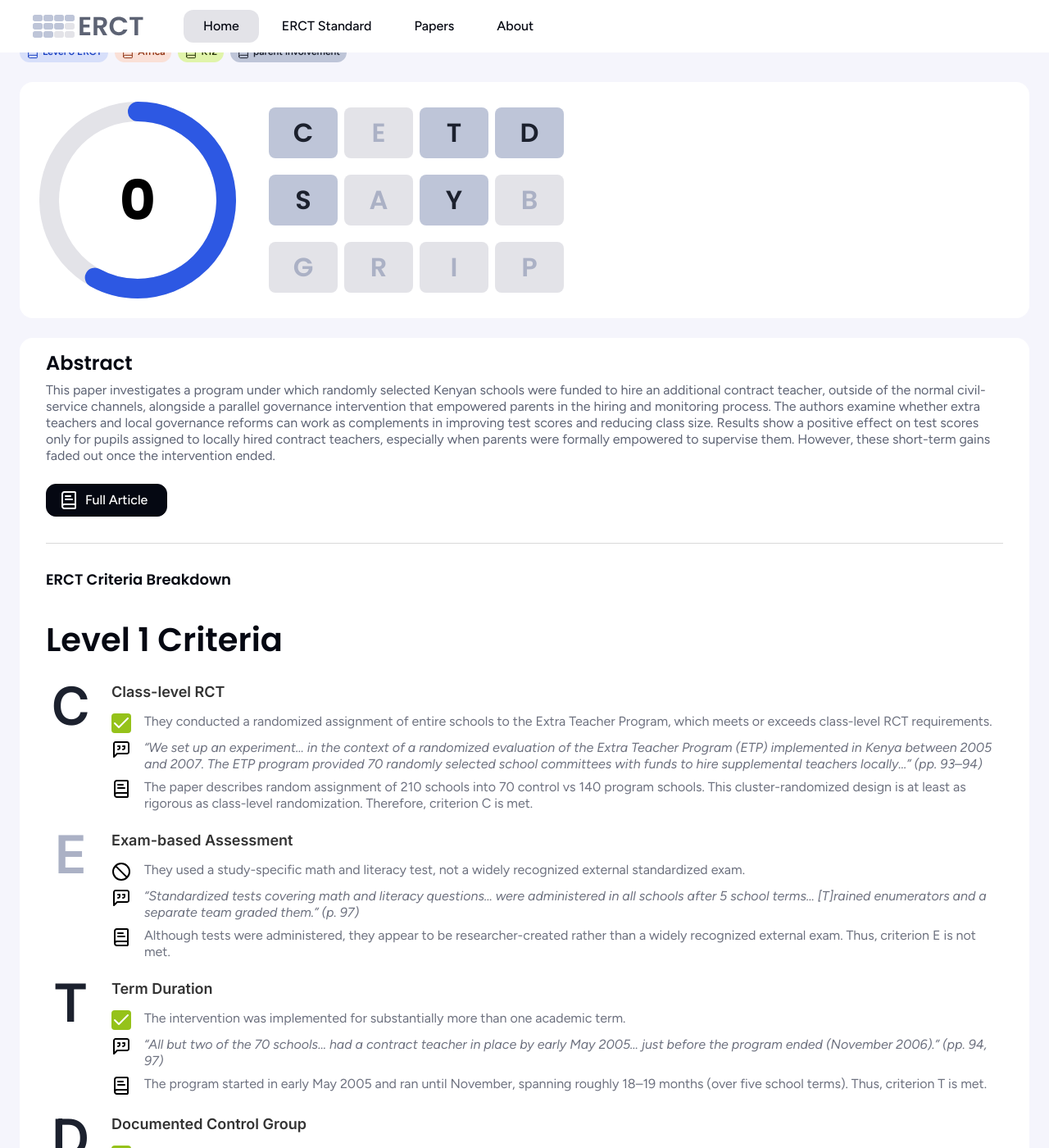
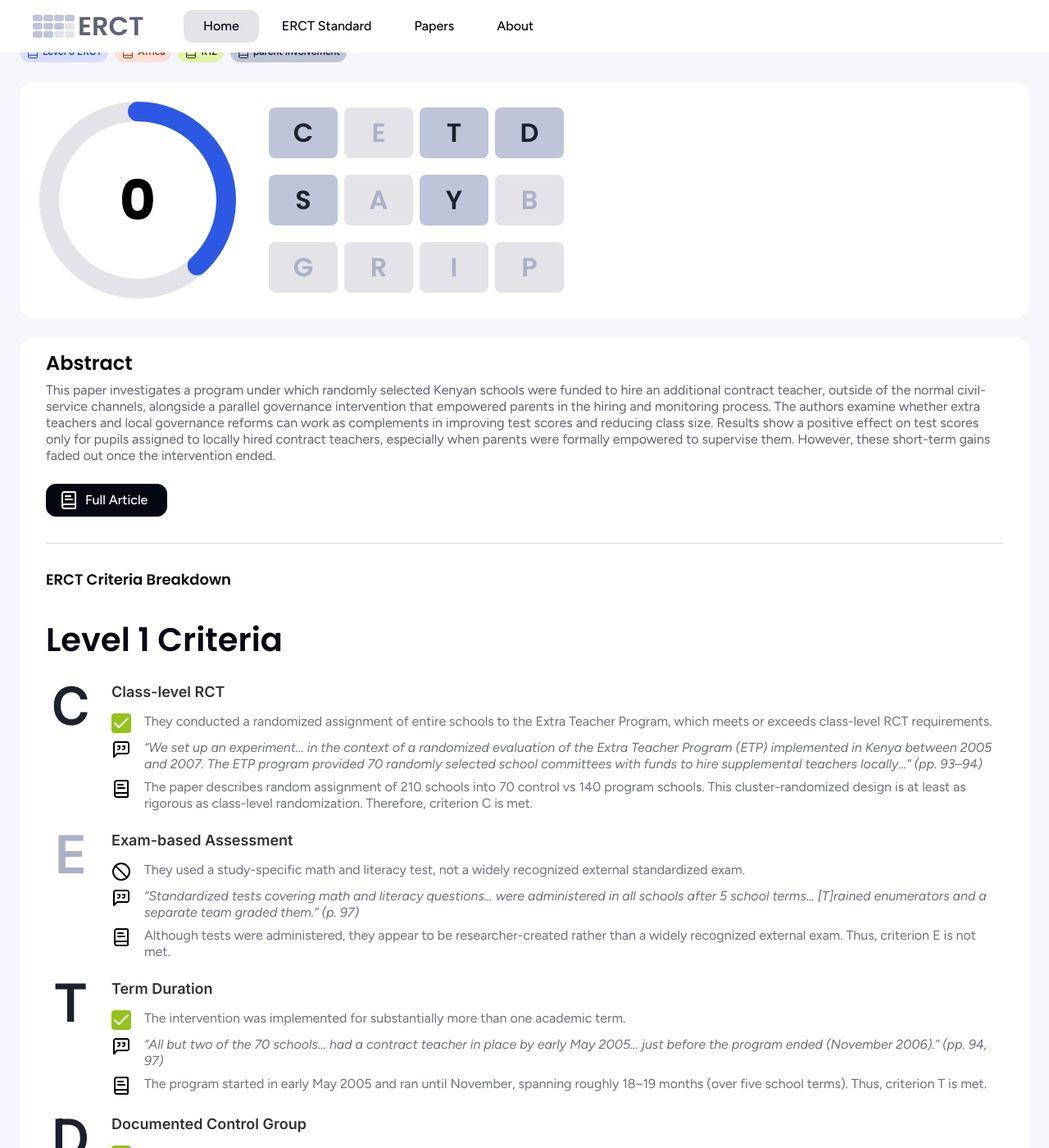
Before and after one commit to vassiliphilippov/erct-papers, a Jekyll site: the page built from _papers/18-duflo-dupac-kremer-2015-kenya-contract-teachers.md, in a window 1280 px wide and 1400 px high, scrolled down 262 px. Shown: the whole window at 82% size. Built offline with Jekyll 4.4.1, drawn with Linux system fonts in a browser that asks for light colours.

Commit message:
various fixes

```diff
--- a/_includes/progress-circle.html
+++ b/_includes/progress-circle.html
@@ -2,11 +2,21 @@
 	<div class="progress__container">
 		<div class="progress__body">
 			<div class="progress__circle progress__circle--contain">
+				{% assign criteria_count = page.criteria.size %}
+				{% assign met_count = 0 %}
+				{% for criterion in page.criteria %}
+					{% if criterion[1].met %}
+						{% assign met_count = met_count | plus: 1 %}
+					{% endif %}
+				{% endfor %}
+				{% assign percentage = met_count | times: 100 | divided_by: criteria_count %}
+				{% assign angle = 314 | times: percentage | divided_by: 100 %}
+				{% assign dash_offset = 314 | minus: angle | plus: 20 %}
 				<svg viewBox="0 0 100 100">
 					<circle cx="50" cy="50" r="45" stroke="var(--header-active)" stroke-width="10" fill="none">
 					</circle>
 					<circle cx="50" cy="50" r="45" stroke="var(--burger-color)" stroke-width="10" fill="none"
-						stroke-dasharray="314" stroke-dashoffset="150" stroke-linecap="round"
+						stroke-dasharray="314" stroke-dashoffset="{{ dash_offset }}" stroke-linecap="round"
 						transform="rotate(-90 50 50)">
 					</circle>
 					<text x="50%" y="52%" text-anchor="middle" dy="8px">{{ page.erct_level }}</text>
--- a/assets/css/homework.css
+++ b/assets/css/homework.css
@@ -24,7 +24,7 @@
   content: '';
   inline-size: 1.25rem; /* 20/16 */
   block-size: 1.25rem; /* 20/16 */
-  background: url('../img/icons/user-pen.svg') center / contain no-repeat;
+  background: url('/assets/img/icons/user-pen.svg') center / contain no-repeat;
   flex-shrink: 0;
 }
 .hero__info {
@@ -60,7 +60,7 @@
   inline-size: 1rem; /* 16/16 */
   block-size: 1rem; /* 16/16 */
   flex-shrink: 0;
-  background: url('../img/icons/book-check-grey.svg') center / contain no-repeat;
+  background: url('/assets/img/icons/book-check-grey.svg') center / contain no-repeat;
 }
 .hero__link,
 .hero__share,
@@ -114,28 +114,28 @@
   background: var(--level-second-line-border);
 }
 .hero__tags li:nth-child(4n + 1)::before {
-  background: url('../img/icons/first-tag-book-check.svg') center / contain no-repeat;
+  background: url('/assets/img/icons/first-tag-book-check.svg') center / contain no-repeat;
 }
 .hero__tags li:nth-child(4n + 2) {
   color: var(--tags-second-text);
   background: var(--tags-second-bg);
 }
 .hero__tags li:nth-child(4n + 2)::before {
-  background: url('../img/icons/second-tag-book-check.svg') center / contain no-repeat;
+  background: url('/assets/img/icons/second-tag-book-check.svg') center / contain no-repeat;
 }
 .hero__tags li:nth-child(4n + 3) {
   color: var(--tags-third-text);
   background: var(--level-third-line-bg);
 }
 .hero__tags li:nth-child(4n + 3)::before {
-  background: url('../img/icons/third-tag-book-check.svg') center / contain no-repeat;
+  background: url('/assets/img/icons/third-tag-book-check.svg') center / contain no-repeat;
 }
 .hero__tags li:nth-child(4n) {
   color: var(--primary-text);
   background: var(--progress-alphabet-bg-active);
 }
 .hero__tags li:nth-child(4n)::before {
-  background: url('../img/icons/fourth-tag-book-check.svg') center / contain no-repeat;
+  background: url('/assets/img/icons/fourth-tag-book-check.svg') center / contain no-repeat;
 }
 .progress {
   padding-block: 0.75rem;
@@ -349,18 +349,18 @@
   flex-shrink: 0;
 }
 .stage__list li:nth-child(1)::before {
-  background: url('../img/icons/ban.svg') center / contain no-repeat;
+  background: url('/assets/img/icons/ban.svg') center / contain no-repeat;
 }
 .stage__item--active .stage__list li:nth-child(1)::before {
   border-radius: 0.25rem; /* 4/16 */
-  background: var(--active-check-icon-bg) url('../img/icons/check-white.svg') center / contain
+  background: var(--active-check-icon-bg) url('/assets/img/icons/check-white.svg') center / contain
     no-repeat;
 }
 .stage__list li:nth-child(3):before {
-  background: url('../img/icons/book-text.svg') center / contain no-repeat;
+  background: url('/assets/img/icons/book-text.svg') center / contain no-repeat;
 }
 .stage__list li:nth-child(2):before {
-  background: url('../img/icons/message-square-quote.svg') center / contain no-repeat;
+  background: url('/assets/img/icons/message-square-quote.svg') center / contain no-repeat;
 }
 .request__title {
   font-size: 1.125rem; /* 18/16 */
@@ -437,13 +437,13 @@
   flex-shrink: 0;
 }
 .study-actions__item:nth-child(3n + 1):before {
-  background: url('../img/icons/book-check.svg') 0 0 / contain no-repeat;
+  background: url('/assets/img/icons/book-check.svg') 0 0 / contain no-repeat;
 }
 .study-actions__item:nth-child(3n + 2):before {
-  background: url('../img/icons/message-square-quote.svg') 0 0 / contain no-repeat;
+  background: url('/assets/img/icons/message-square-quote.svg') 0 0 / contain no-repeat;
 }
 .study-actions__item:nth-child(3n):before {
-  background: url('../img/icons/user-pen.svg') 0 0 / contain no-repeat;
+  background: url('/assets/img/icons/user-pen.svg') 0 0 / contain no-repeat;
 }
 .study-actions__title {
   color: var(--primary-text);
--- a/assets/css/standard.css
+++ b/assets/css/standard.css
@@ -306,13 +306,13 @@
   flex-shrink: 0;
 }
 .study-actions__item:nth-child(3n + 1):before {
-  background: url('../img/icons/book-check.svg') 0 0 / contain no-repeat;
+  background: url('/assets/img/icons/book-check.svg') 0 0 / contain no-repeat;
 }
 .study-actions__item:nth-child(3n + 2):before {
-  background: url('../img/icons/message-square-quote.svg') 0 0 / contain no-repeat;
+  background: url('/assets/img/icons/message-square-quote.svg') 0 0 / contain no-repeat;
 }
 .study-actions__item:nth-child(3n):before {
-  background: url('../img/icons/user-pen.svg') 0 0 / contain no-repeat;
+  background: url('/assets/img/icons/user-pen.svg') 0 0 / contain no-repeat;
 }
 .study-actions__title {
   color: var(--primary-text);
--- a/standard.html
+++ b/standard.html
@@ -18,7 +18,7 @@
 			<div class="header__container">
 				<div class="header__logo header__logo--contain">
 					<a aria-label="Go to Home Page" href="index.html">
-						<img src="img/logo.svg" alt="company logo">
+						<img src="/assets/img/logo.svg" alt="company logo">
 					</a>
 				</div>
 				<nav class="header__menu menu">
@@ -1133,7 +1133,7 @@
 			<div class="footer__container">
 				<div class="footer__body">
 					<div class="footer__logo footer__logo--contain">
-						<a aria-label="Go to Home Page" href="index.html"><img src="img/logo.svg" alt="company logo"></a>
+						<a aria-label="Go to Home Page" href="index.html"><img src="/assets/img/logo.svg" alt="company logo"></a>
 					</div>
 					<div class="footer__line footer__line--contain">
 						<img src="/assets/img/icons/footer-line.svg" alt="footer line">
```
Also changed, not shown: assets/css/home.css (+9 -9 lines), index.html (+11 -3 lines), README.md.
